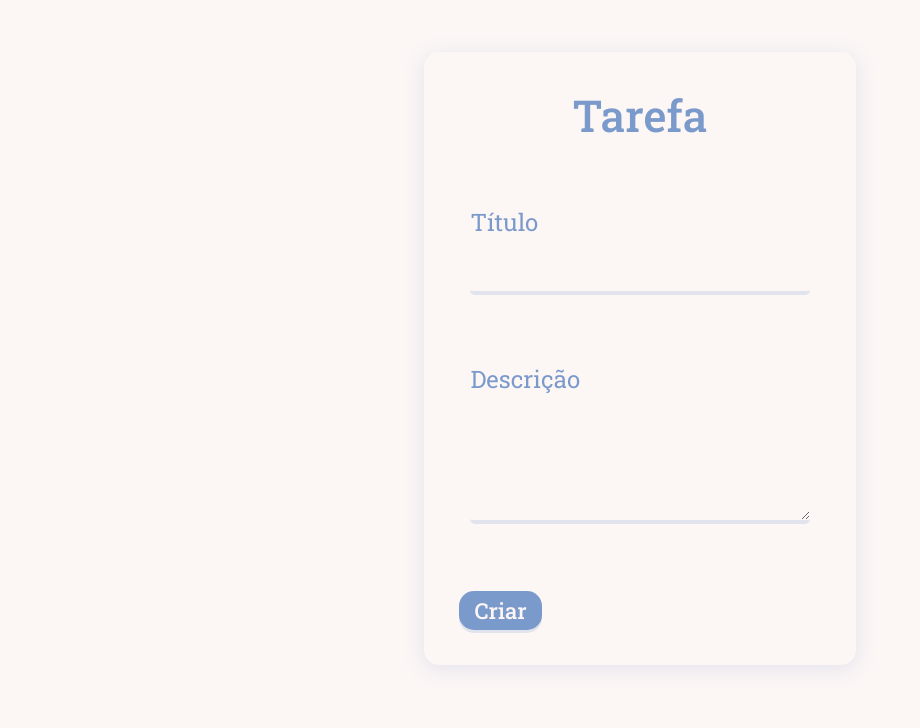
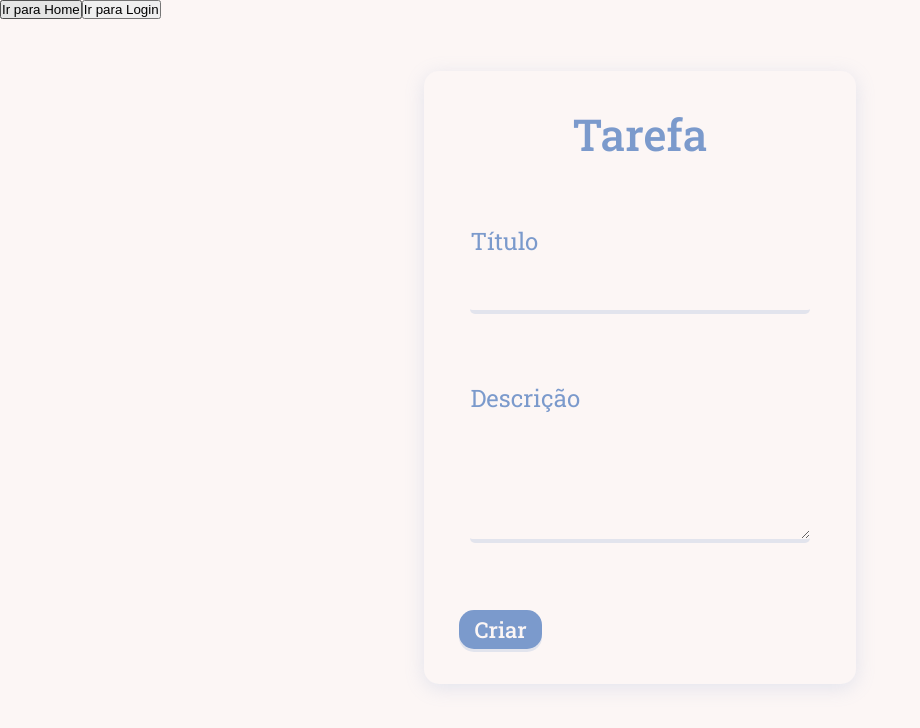
Before and after one commit to leorufinx/TodoList-TypeScript-React, a React (Create React App) app in the folder todo-list/: page / in a window 1280 px wide. Shown: the top 728 px of the page, without its empty margins (0-920 px from the left). Built offline with nearby package versions, Linux system fonts and the light colour scheme.

Commit message:
Nova page

```diff
--- a/todo-list/src/App.css
+++ /dev/null
@@ -1,3 +0,0 @@
-body{
-   background-color: red;
-}
--- a/todo-list/src/App.js
+++ b/todo-list/src/App.js
@@ -1,8 +1,30 @@
+import React, { useState } from "react";
 import "./styles/App.scss";
 import Home from "./pages/Home";
+import Login from "./pages/Login";
 
 function App() {
-  return <Home />;
+   const [getPage, setPage] = useState("Home");
+
+   const renderPage = () => {
+      switch (getPage) {
+         case "Home":
+            return <Home />;
+         case "Login":
+            return <Login />;
+         default:
+            return <Home />;
+      }
+   };
+
+   return (
+      <div>
+         <button onClick={() => setPage("Home")}>Ir para Home</button>
+         <button onClick={() => setPage("Login")}>Ir para Login</button>
+
+         {renderPage()}
+      </div>
+   );
 }
 
 export default App;
--- a/todo-list/src/components/Form.jsx
+++ b/todo-list/src/components/Form.jsx
@@ -7,12 +7,13 @@ export default function Form({ addTodo }) {
    const [getDescricao, setDescricao] = useState('');
    const [getTexto, setTexto] = useState('');
 
-   // const todoCreate = (text) => {
-   //    const todoObj = { text: text, id: id };
-   //    setId(id + 1);
-   //    addTodo(todoObj);
-   //    document.getElementById("outlined-basic").value = null;
-   // };
+   const todoCreate = (titulo, desc) => {
+
+
+
+      document.getElementById("titulo").value = "";
+      document.getElementById("descricao").value = "";
+   };
 
    return (
 
@@ -27,11 +28,8 @@ export default function Form({ addTodo }) {
             <InputArea id="descricao" title="Descrição" type="text" />
          </div>
 
-         <input type="button" className="btn" value="Criar" />
+         <input type="button" className="btn" value="Criar" onClick={() => todoCreate(getTitulo, getDescricao)}/>
 
-         {/* <Button variant="text" onClick={() => todoCreate(text)}>
-            Criar
-         </Button> */}
       </div>
 
    );
--- a/todo-list/src/index.css
+++ /dev/null
@@ -1,13 +0,0 @@
-body {
-  margin: 0;
-  font-family: -apple-system, BlinkMacSystemFont, 'Segoe UI', 'Roboto', 'Oxygen',
-    'Ubuntu', 'Cantarell', 'Fira Sans', 'Droid Sans', 'Helvetica Neue',
-    sans-serif;
-  -webkit-font-smoothing: antialiased;
-  -moz-osx-font-smoothing: grayscale;
-}
-
-code {
-  font-family: source-code-pro, Menlo, Monaco, Consolas, 'Courier New',
-    monospace;
-}
--- a/todo-list/src/index.js
+++ b/todo-list/src/index.js
@@ -1,8 +1,6 @@
 import React from 'react';
 import ReactDOM from 'react-dom';
-import './index.css';
 import App from './App';
-import reportWebVitals from './reportWebVitals';
 
 ReactDOM.render(
   <React.StrictMode>
@@ -10,8 +8,3 @@ ReactDOM.render(
   </React.StrictMode>,
   document.getElementById('root')
 );
-
-// If you want to start measuring performance in your app, pass a function
-// to log results (for example: reportWebVitals(console.log))
-// or send to an analytics endpoint. Learn more: https://bit.ly/CRA-vitals
-reportWebVitals();
--- /dev/null
+++ b/todo-list/src/pages/Login.jsx
@@ -0,0 +1,44 @@
+import { Container, List } from "@mui/material";
+import React, { useState } from "react";
+import Form from "../components/Form";
+import TodoItem from "../components/TodoItem";
+
+export default function Login() {
+   const [todos, setTodos] = useState([]);
+   const addTodo = (todo) => {
+      setTodos([...todos, todo]);
+   };
+
+   const deleteTodo = (id) => {
+      var filtered = todos.filter((todo) => todo.id !== id);
+      setTodos(filtered);
+   };
+
+   const editTodo = (id, editedText) => {
+      var todosArray = todos;
+
+      for (var i in todosArray) {
+         if (todosArray[i].id == id) {
+            todosArray[i].text = editedText;
+         }
+      }
+
+      // console.log(todosArray);
+      // todosArray.splice(todosArray.id, 1, { text: editedText, id: id });
+      // console.log(todosArray);
+      setTodos(todosArray);
+   };
+
+   return (
+      <Container maxWidth="90%" style={{ marginTop: "1em" }}>
+         <span className="h1">ALO</span>
+         <List sx={{ marginTop: "1em" }}>
+            {todos.map((todo) => (
+               <div key={todo.id} style={{ marginTop: "1em" }}>
+                  <TodoItem editTodo={editTodo} todo={todo} deleteTodo={deleteTodo} />
+               </div>
+            ))}
+         </List>
+      </Container>
+   );
+}
--- a/todo-list/src/reportWebVitals.js
+++ /dev/null
@@ -1,13 +0,0 @@
-const reportWebVitals = onPerfEntry => {
-  if (onPerfEntry && onPerfEntry instanceof Function) {
-    import('web-vitals').then(({ getCLS, getFID, getFCP, getLCP, getTTFB }) => {
-      getCLS(onPerfEntry);
-      getFID(onPerfEntry);
-      getFCP(onPerfEntry);
-      getLCP(onPerfEntry);
-      getTTFB(onPerfEntry);
-    });
-  }
-};
-
-export default reportWebVitals;
```
Also changed, not shown: todo-list/src/setupTests.js (deleted, +0 -5 lines), todo-list/src/logo.svg (deleted), 1 other file (tests, documents, lock files or other folders).
